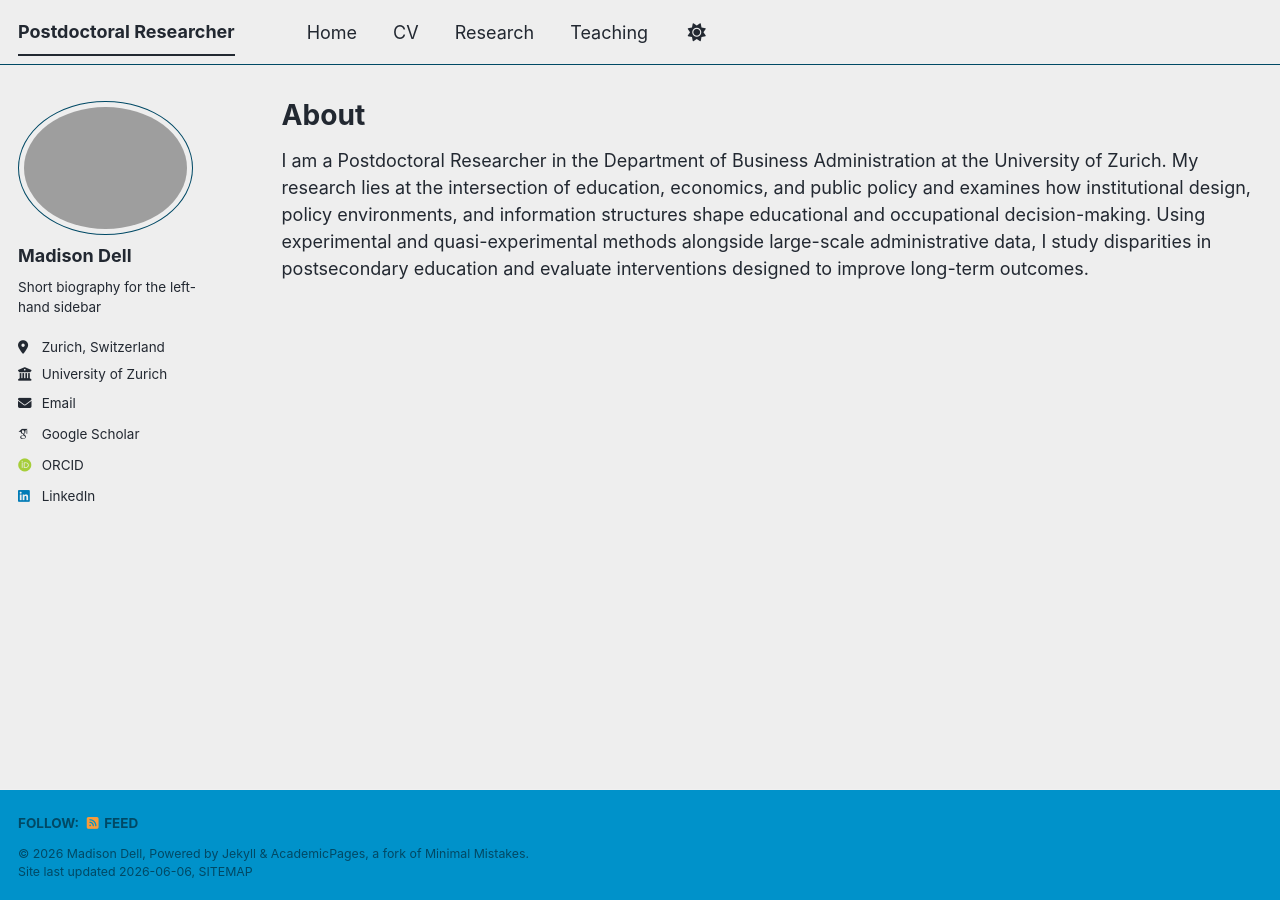
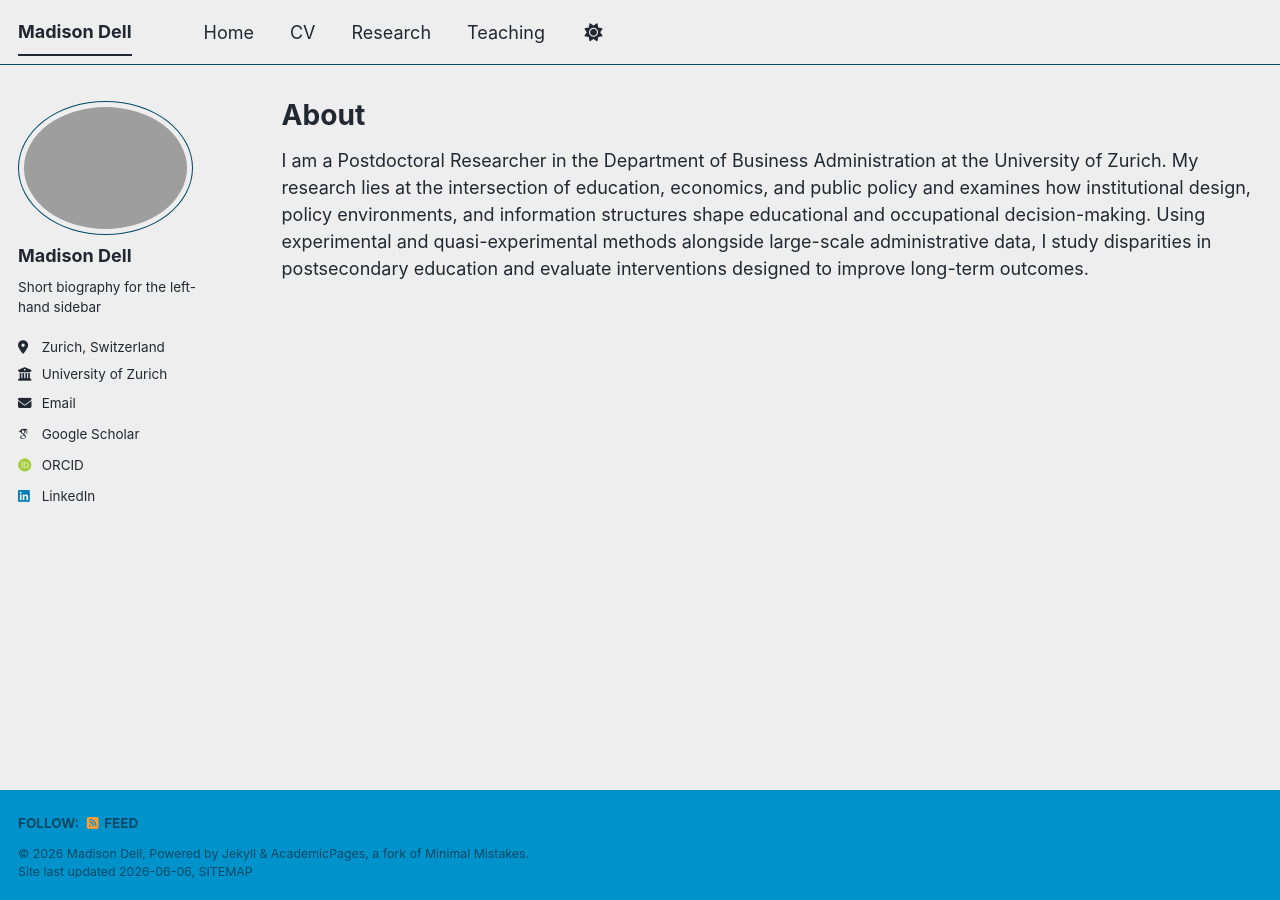
Before and after one commit to MadisonMDell/madisonmdell.github.io, a Jekyll site: the page built from _pages/about.md, in a window 1280 px wide. Built offline with Jekyll 4.4.1, drawn with Linux system fonts in a browser that asks for light colours; some web fonts are replaced; a script bundle is joined from its source files by our own code; library files that are not in the unit come from our copies.

Commit message:
Update _config.yml

```diff
--- a/_config.yml
+++ b/_config.yml
@@ -9,7 +9,7 @@
 # Basic Site Settings
 locale                   : "en-US"
 site_theme               : "air" # The available themes options are "default", "air", "sunrise", "mint", "dirt" and "contrast"
-title                    : "Postdoctoral Researcher"
+title                    : "Madison Dell"
 title_separator          : "-"
 name                     : &name "Madison Dell"
 description              : &description "Madison Dell's academic website"   # Update this with a general description of your site, this is the default if not overridden by a page
```
